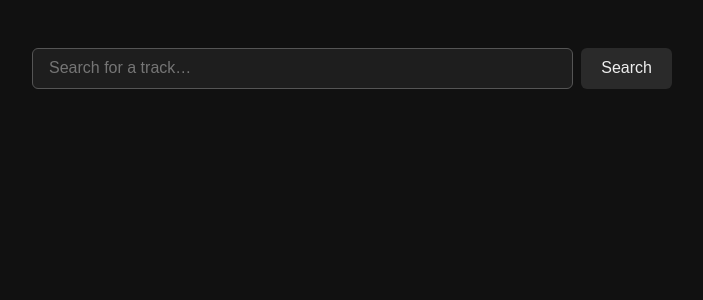
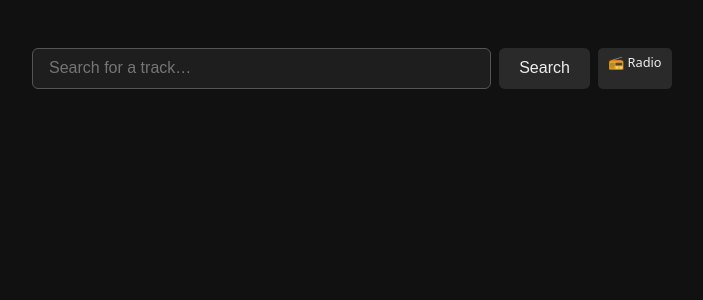
Before and after one commit to Willf12321/music-server, a Symfony app: template templates/search/index.html.twig in a window 1280 px wide. Shown: the top 300 px of the page, without its empty margins (288-991 px from the left). Run offline with Twig, Linux system fonts and the light colour scheme; the template is opened without the code that fills it, so the values that code supplies are empty; some libraries are stand-ins or nearby versions.

Commit message:
Add radio page link to search bar

```diff
--- a/templates/search/index.html.twig
+++ b/templates/search/index.html.twig
@@ -376,6 +376,7 @@
         autofocus
     >
     <button type="submit">Search</button>
+    <a href="/radio" class="btn" style="text-decoration:none;white-space:nowrap">📻 Radio</a>
 </form>
 
 {% if searched %}
```
